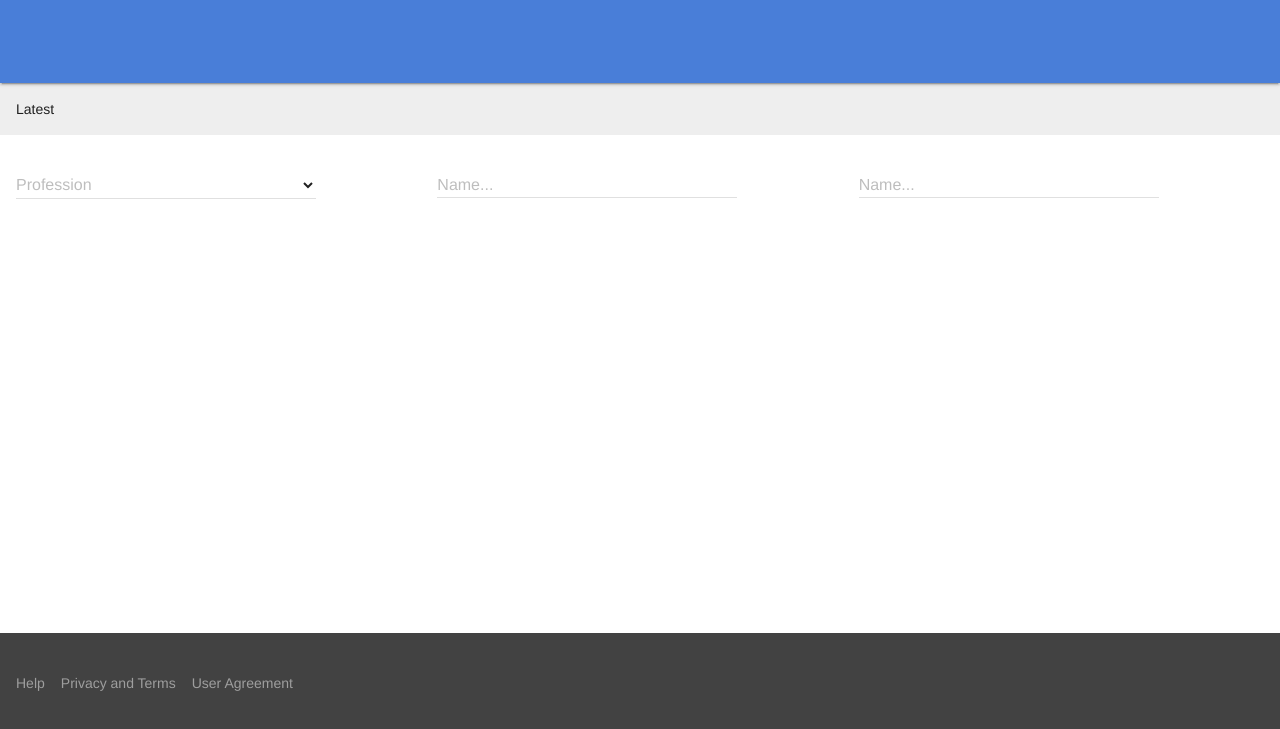
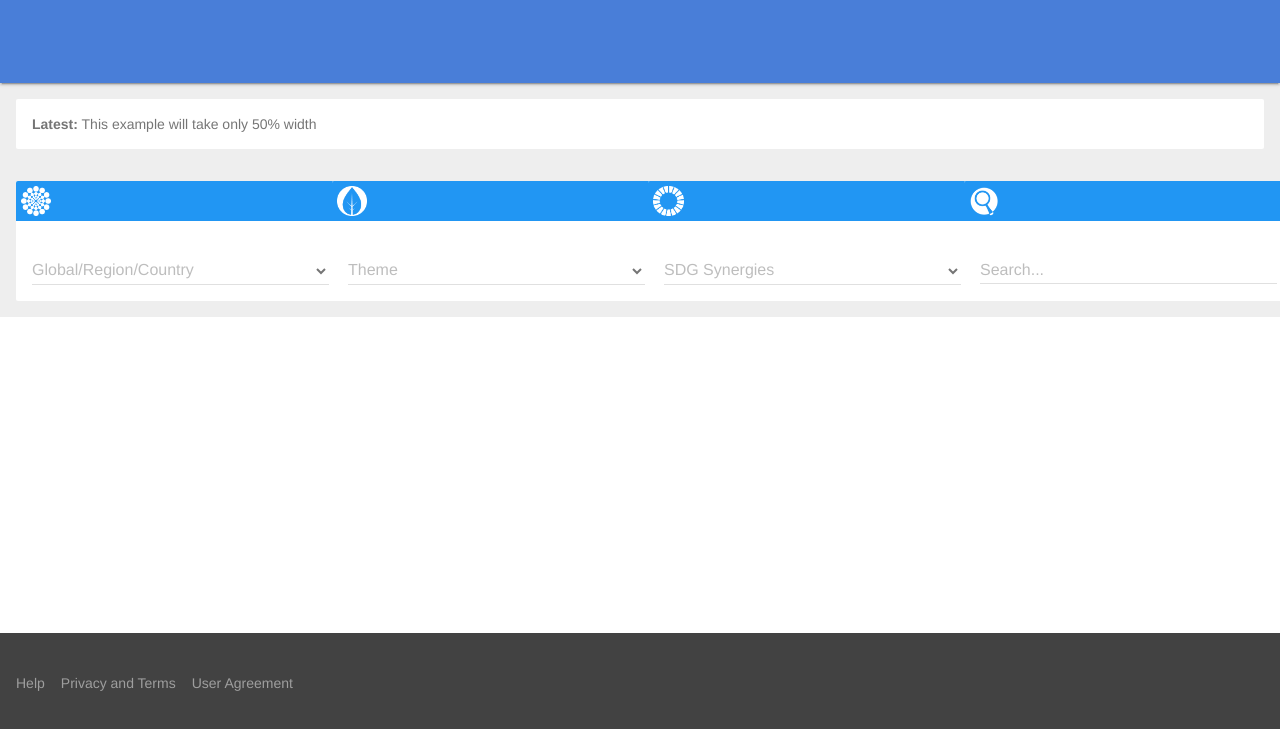
Before and after one commit to urandu/uneplive-mobile, a plain HTML site: page index.html in a window 1280 px wide. Shown: the part 67-796 px from the top of the page. Drawn offline with Linux system fonts and the light colour scheme.

Commit message:
Work on homepage

```diff
--- a/index.html
+++ b/index.html
@@ -7,7 +7,7 @@
     <meta http-equiv="X-UA-Compatible" content="IE=edge">
     <meta name="description" content="uneplive, changing the environment, place by place">
     <meta name="viewport" content="width=device-width, initial-scale=1.0, minimum-scale=1.0">
-    <title>UNEP Live</title>
+    <title></title>
 
     <!-- Page styles -->
     <link rel="stylesheet" href="https://fonts.googleapis.com/css?family=Roboto:regular,bold,italic,thin,light,bolditalic,black,medium&amp;lang=en">
@@ -19,6 +19,8 @@
       .custom-main-header {
         background-color: #497ED8;
         height: 150px;
+
+
       }
       .demo-layout-transparent .mdl-layout__header,
       .demo-layout-transparent .mdl-layout__drawer-button {
@@ -47,8 +49,9 @@
         flex-direction: column;
         justify-content: flex-end;
         padding: 16px;
-        height: 151px;
+        height: 150px;
         background-color: #497ED8;
+        background: url('images/unep_live_bg_darker_revised.png') center / cover;
       }
 
 
@@ -185,6 +188,39 @@
       .mdl-select__expandable-holder .mdl-select__label:after {
         bottom: 0;
       }
+
+
+
+      .custom-card-full-width {
+        width: 100%;
+        min-height: 0px;
+        height: 50px;
+
+      }
+      .custom-card-height-100 {
+
+        min-height: 0px;
+        height: 120px;
+
+      }
+
+
+      .mdl-textfield__label__icon {
+        position: absolute;
+        right: 0;
+        top: 20px;
+      }
+
+      .custom-search-image {
+        width: 25px;
+        height: 25px;
+        background: url('images/search.gif') center / cover;
+      }
+
+      .custom-mdl-card-media {
+        background-color: #e3f2fd;
+        padding: 5px;
+      }
     </style>
 
 
@@ -212,7 +248,7 @@
     <div class="mdl-layout__drawer">
       <header class="demo-drawer-header">
 
-        <span class="mdl-layout-title">Title</span>
+        <span class="mdl-layout-title">Menu</span>
       </header>
 
       <nav class="mdl-navigation">
@@ -230,15 +266,29 @@
       <div class="page-content">
 
         <div class="mdl-grid mdl-color--grey-200">
-          <div class="mdl-cell mdl-cell--12-col">Latest</div>
+          <div class="mdl-cell mdl-cell--12-col">
+
+
+            <div class="mdl-card mdl-card--border custom-card-full-width">
+
+              <div class="mdl-card__supporting-text">
+                <span class="mdl-typography--font-bold">Latest:</span> This example will take only 50% width
+              </div>
+
+            </div>
+          </div>
 
         </div>
 
-        <div class="mdl-grid ">
-          <div class="mdl-cell mdl-cell--4-col">
+        <div class="mdl-grid mdl-color--grey-200">
+          <div class="mdl-cell mdl-cell--3-col mdl-cell--12-col-phone">
 
 
-
+            <div class="mdl-card mdl-card--border custom-card-height-100 ">
+              <div class="mdl-card__media mdl-color--blue-500 custom-mdl-card-media">
+                <img class="article-image " style="max-height: 30px; " src=" images/globe.gif" border="0" alt="">
+              </div>
+              <div class="mdl-card__supporting-text">
                 <div class="mdl-select mdl-js-select mdl-select--floating-label">
                 <select class="mdl-select__input" id="professsion" onchange="location = this.value;" name="professsion">
                   <option value=""></option>
@@ -248,32 +298,96 @@
                   <option value="option4">option 4</option>
                   <option value="option5">option 5</option>
                 </select>
-              <label class="mdl-select__label" for="professsion">Profession</label>
+                <label class="mdl-select__label" for="professsion">Global/Region/Country</label>
+              </div>
               </div>
 
             </div>
-          <div class="mdl-cell mdl-cell--4-col">
 
 
-            <div class="mdl-textfield mdl-js-textfield mdl-textfield--floating-label">
-              <input class="mdl-textfield__input" pattern="[A-Z,a-z, ]*" type="text" id="Name">
-              <label class="mdl-textfield__label" for="Name">Name...</label>
-              <span class="mdl-textfield__error">Letters and spaces only</span>
+          </div>
+          <div class="mdl-cell mdl-cell--3-col">
+
+
+            <div class="mdl-card mdl-card--border custom-card-height-100  ">
+              <div class="mdl-card__media mdl-color--blue-500 custom-mdl-card-media ">
+                <img class="article-image" style="max-height: 30px" src=" images/theme.gif" border="0" alt="">
+              </div>
+              <div class="mdl-card__supporting-text">
+                <div class="mdl-select mdl-js-select mdl-select--floating-label">
+                  <select class="mdl-select__input" id="professsion" onchange="location = this.value;" name="professsion">
+                    <option value=""></option>
+                    <option value="option1">option 1</option>
+                    <option value="option2">option 2</option>
+                    <option value="http://google.com"><a href="">option 3</a></option>
+                    <option value="option4">option 4</option>
+                    <option value="option5">option 5</option>
+                  </select>
+                  <label class="mdl-select__label" for="professsion">Theme</label>
+                </div>
+              </div>
+
+            </div>
+
+
+
+
+
+
+
+          </div>
+          <div class="mdl-cell mdl-cell--3-col">
+
+
+
+            <div class="mdl-card mdl-card--border custom-card-height-100 ">
+              <div class="mdl-card__media mdl-color--blue-500 custom-mdl-card-media">
+                <img class="article-image" style="max-height: 30px" src=" images/sdgs.gif" border="0" alt="">
+              </div>
+              <div class="mdl-card__supporting-text">
+                <div class="mdl-select mdl-js-select mdl-select--floating-label">
+                  <select class="mdl-select__input" id="professsion" onchange="location = this.value;" name="professsion">
+                    <option value=""></option>
+                    <option value="option1">option 1</option>
+                    <option value="option2">option 2</option>
+                    <option value="http://google.com"><a href="">option 3</a></option>
+                    <option value="option4">option 4</option>
+                    <option value="option5">option 5</option>
+                  </select>
+                  <label class="mdl-select__label" for="professsion">SDG Synergies</label>
+                </div>
+              </div>
+
             </div>
 
 
 
 
           </div>
-          <div class="mdl-cell mdl-cell--4-col">
+          <div class="mdl-cell mdl-cell--3-col">
 
+
+
+            <div class="mdl-card mdl-card--border custom-card-height-100">
+
+              <div class="mdl-card__media mdl-color--blue-500 custom-mdl-card-media">
+                <img class="article-image" style="max-height: 30px" src=" images/search.gif" border="0" alt="">
+              </div>
+              <div class="mdl-card__supporting-text">
 
 
                 <div class="mdl-textfield mdl-js-textfield mdl-textfield--floating-label">
                   <input class="mdl-textfield__input" pattern="[A-Z,a-z, ]*" type="text" id="Name">
-              <label class="mdl-textfield__label" for="Name">Name...</label>
+                  <label class="mdl-textfield__label" for="Name">Search...</label>
                   <span class="mdl-textfield__error">Letters and spaces only</span>
+
                 </div>
+
+              </div>
+
+            </div>
+
+
 
 
           </div>
```
Also changed, not shown: images/globe.gif (added), images/sdgs.gif (added), images/search.gif (added), images/theme.gif (added), images/unep_live_bg_darker_revised.png (added), images/unep_live_logo.png (added). Lines whose indentation alone changed are shown as unchanged.
